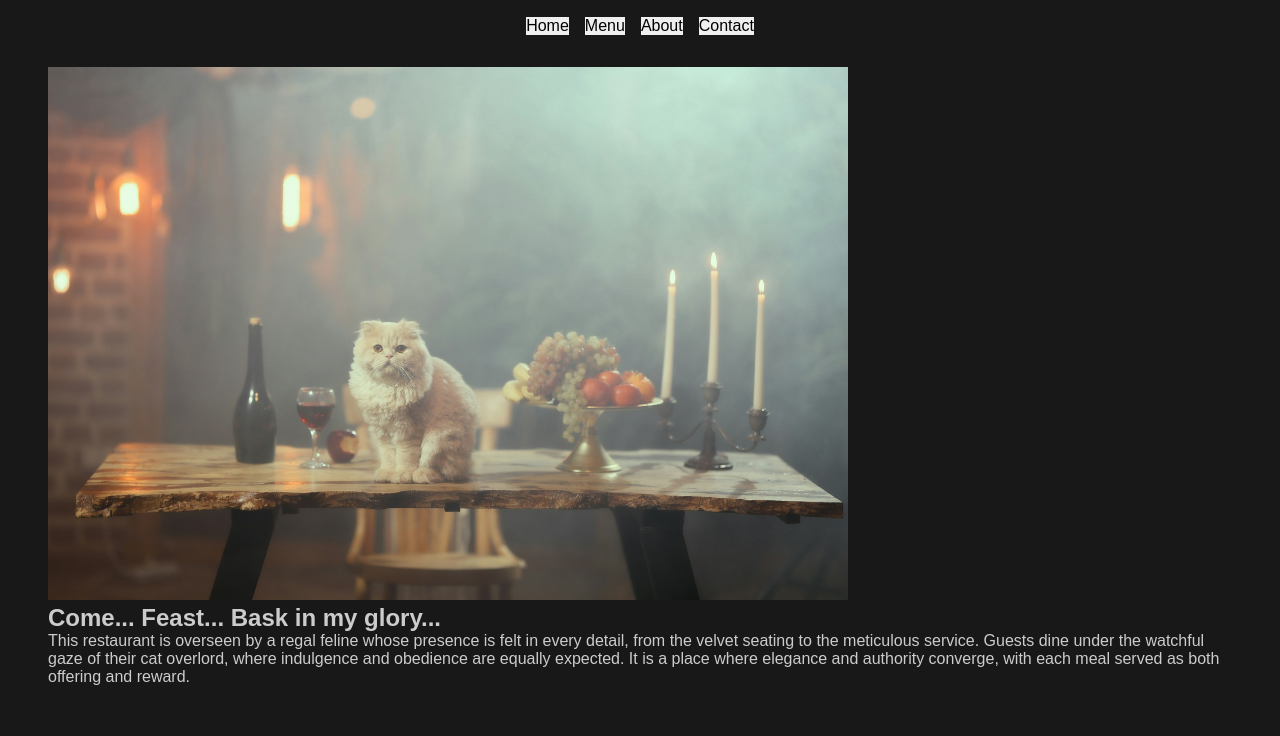
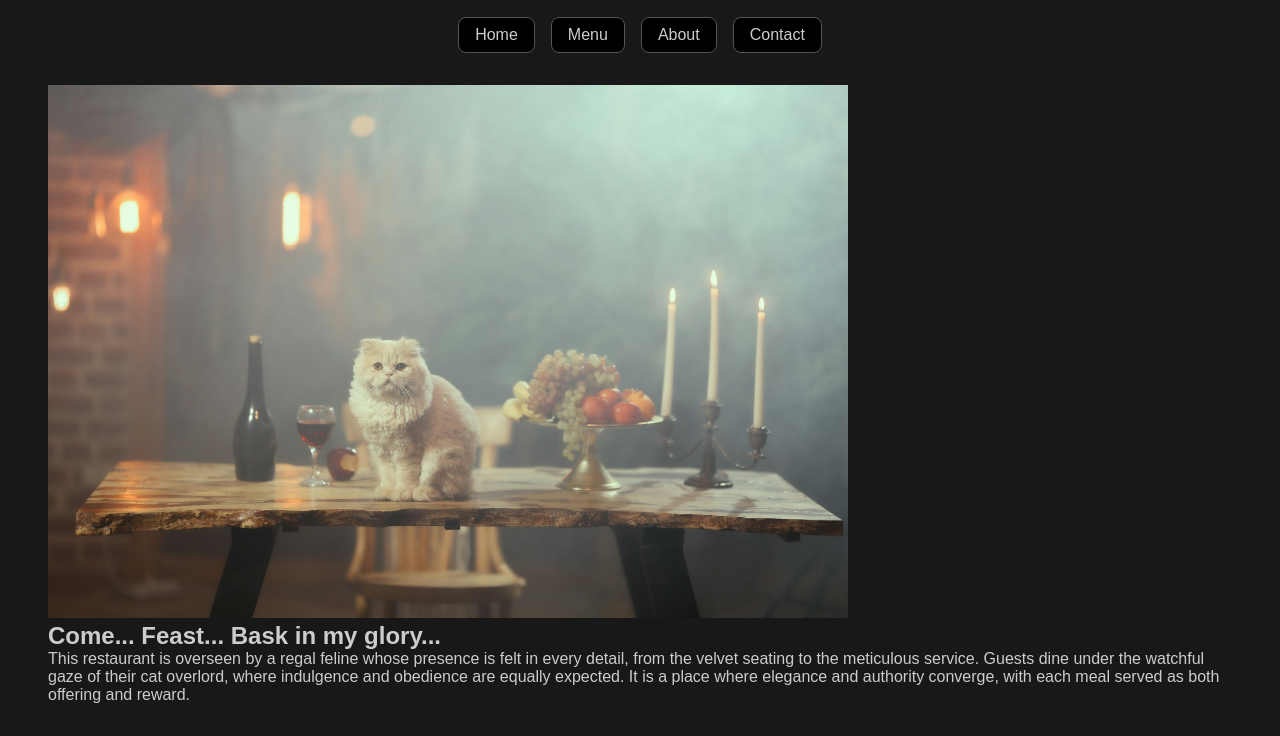
Before and after one commit to simeonrediger/odin-restaurant, a website built with webpack: page src/index.html in a window 1280 px wide. Shown: the part 84-820 px from the top of the page. Built offline with nearby package versions, Linux system fonts and the light colour scheme.

Commit message:
Style button defaults

```diff
--- a/src/index.html
+++ b/src/index.html
@@ -12,10 +12,10 @@
       <h1 class='title'>Claw & Crown</h1>
       <nav>
         <ul>
-          <li><button>Home</button></li>
-          <li><button>Menu</button></li>
-          <li><button>About</button></li>
-          <li><button>Contact</button></li>
+          <li><button class='button'>Home</button></li>
+          <li><button class='button'>Menu</button></li>
+          <li><button class='button'>About</button></li>
+          <li><button class='button'>Contact</button></li>
         </ul>
       </nav>
     </header>
--- a/src/index.js
+++ b/src/index.js
@@ -1,5 +1,6 @@
 import './styles/base.css';
 import './styles/layout.css';
+import './styles/button.css';
 
 import container from './app/container.js';
 import renderHomePage from './pages/home-page.js';
--- a/src/styles/base.css
+++ b/src/styles/base.css
@@ -27,4 +27,6 @@ html {
   --gray: #383838;
   --light-gray: #555;
   --white: #ccc;
+
+  --beige: #ca8;
 }
--- /dev/null
+++ b/src/styles/button.css
@@ -0,0 +1,12 @@
+.button {
+  background-color: var(--black);
+  border: 1px solid var(--light-gray);
+  border-radius: 0.5rem;
+  color: var(--white);
+  cursor: pointer;
+  padding: 0.5rem 1rem;
+}
+
+.button:hover {
+  border: 1px solid var(--beige);
+}
```
